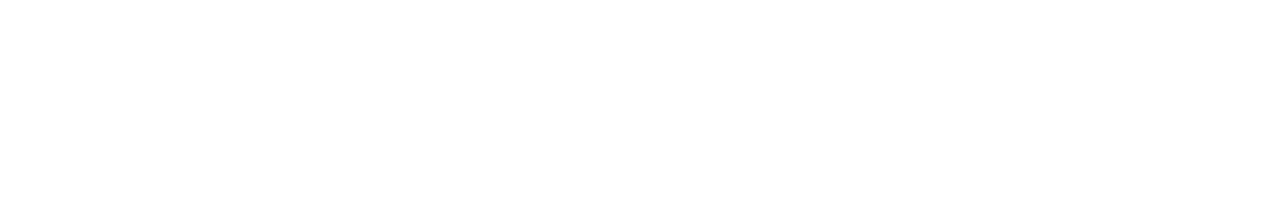
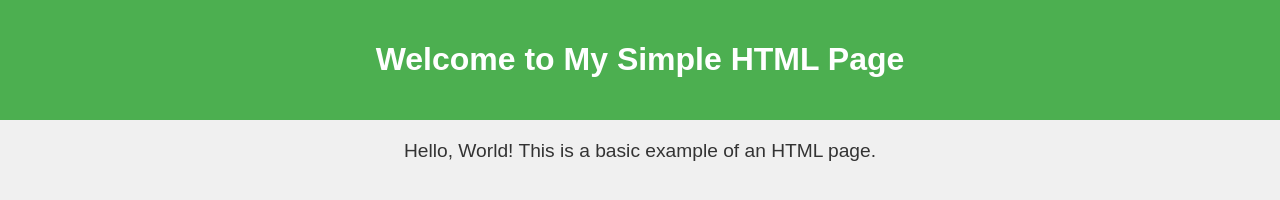
Before and after one commit to smitha-yellasiri/sample, a plain HTML site: page index.html in a window 1280 px wide. Drawn offline with Linux system fonts and the light colour scheme.

Commit message:
Update index.html

```diff
--- a/index.html
+++ b/index.html
@@ -3,9 +3,33 @@
 <head>
     <meta charset="UTF-8">
     <meta name="viewport" content="width=device-width, initial-scale=1.0">
-    <title>Document</title>
+    <title>Simple HTML Page</title>
+    <style>
+        body {
+            font-family: Arial, sans-serif;
+            background-color: #f0f0f0;
+            color: #333;
+            text-align: center;
+            margin: 0;
+            padding: 0;
+        }
+        header {
+            background-color: #4CAF50;
+            color: white;
+            padding: 20px;
+        }
+        p {
+            font-size: 1.2em;
+            margin: 20px;
+        }
+    </style>
 </head>
 <body>
-
+    <header>
+        <h1>Welcome to My Simple HTML Page</h1>
+    </header>
+    <main>
+        <p>Hello, World! This is a basic example of an HTML page.</p>
+    </main>
 </body>
 </html>
```
